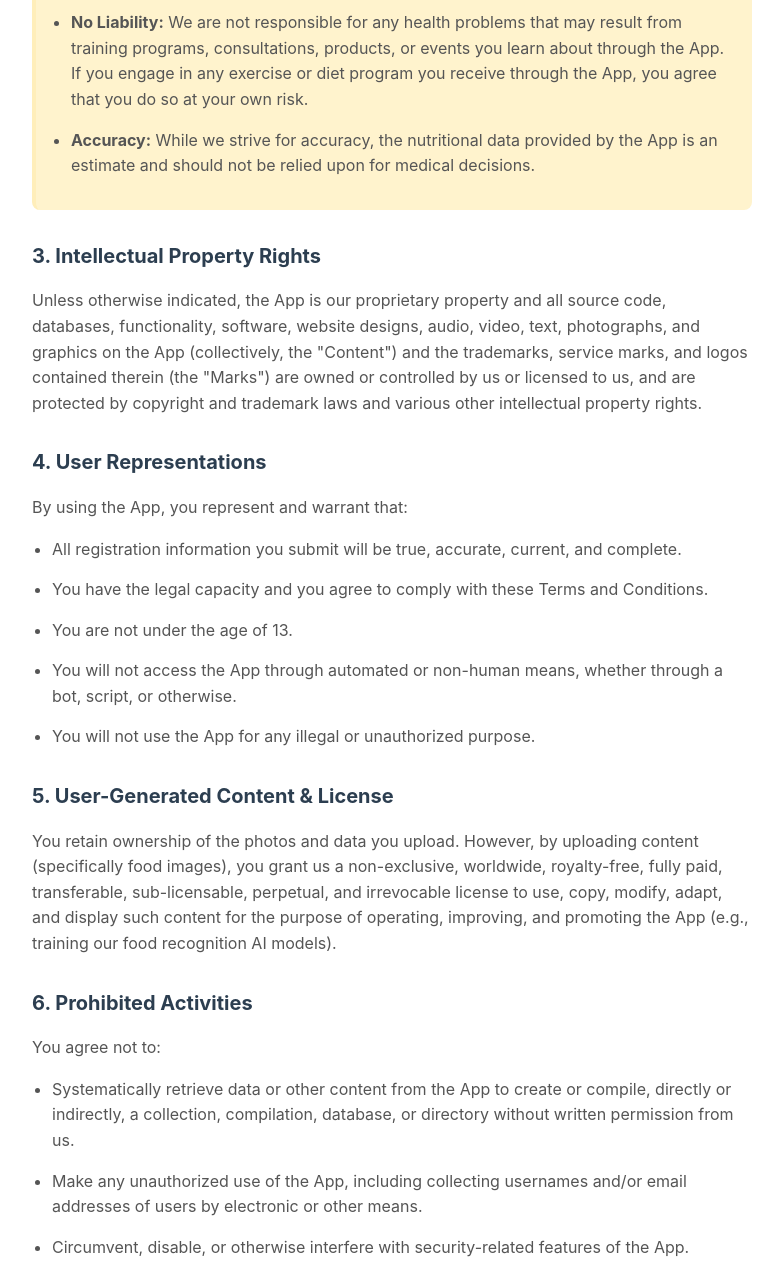
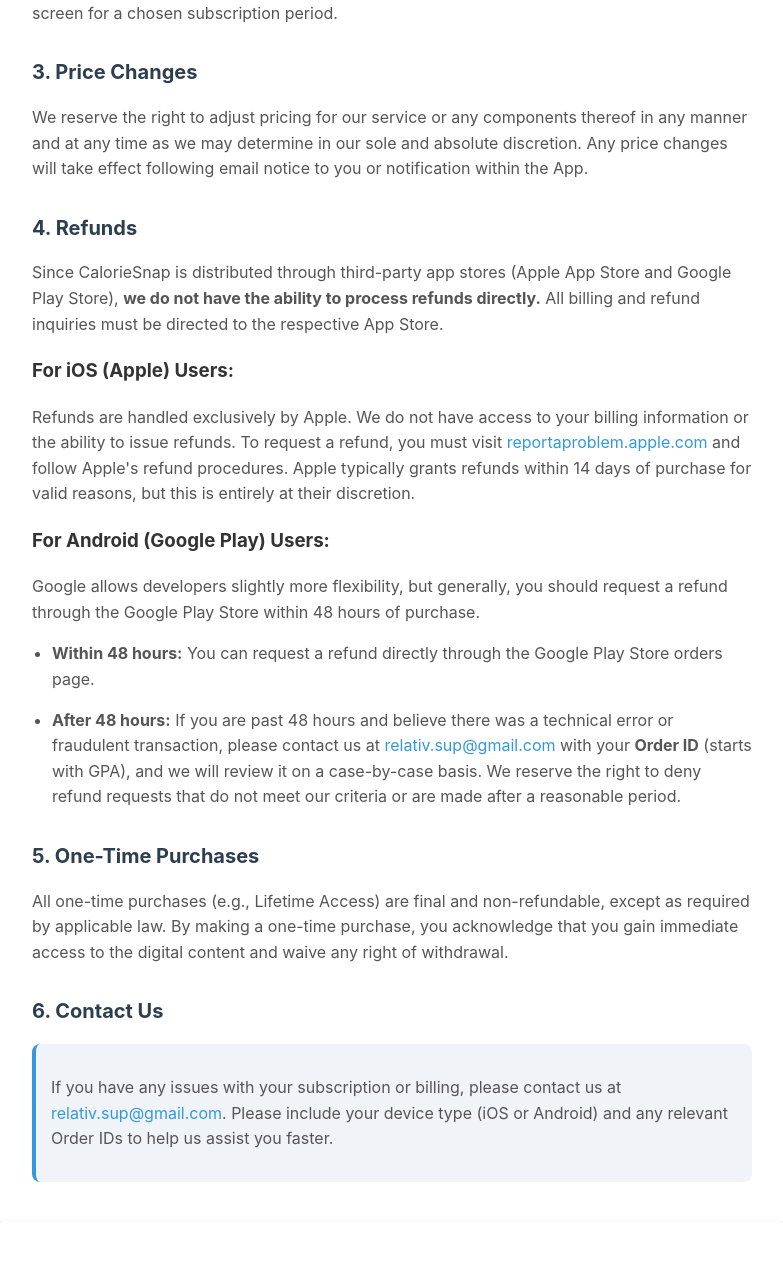
Before and after one commit to relativ-io/CalorieSnap-RefundPolicy, a plain HTML site: page index.html in a window 1280 px wide. Shown: the part 641-1913 px from the top of the page, without its empty margins (248-1031 px from the left). Drawn offline with Linux system fonts and the light colour scheme.

Commit message:
Update index.html

```diff
--- a/index.html
+++ b/index.html
@@ -3,7 +3,7 @@
 <head>
     <meta charset="UTF-8">
     <meta name="viewport" content="width=device-width, initial-scale=1.0">
-    <title>Terms and Conditions - CalorieSnap</title>
+    <title>Refund Policy - CalorieSnap</title>
     <style>
         body { font-family: -apple-system, BlinkMacSystemFont, "Segoe UI", Roboto, Helvetica, Arial, sans-serif; line-height: 1.6; color: #333; max-width: 800px; margin: 0 auto; padding: 20px; background-color: #f9f9f9; }
         .container { background: white; padding: 40px; border-radius: 12px; box-shadow: 0 2px 10px rgba(0,0,0,0.05); }
@@ -12,7 +12,6 @@
         p, li { color: #555; margin-bottom: 15px; }
         ul { padding-left: 20px; }
         .date { color: #888; font-size: 0.9rem; margin-bottom: 30px; display: block; }
-        .warning { background: #fff3cd; color: #856404; padding: 15px; border-radius: 8px; border-left: 4px solid #ffeeba; margin: 20px 0; }
         .contact { background: #f0f4f8; padding: 15px; border-radius: 8px; border-left: 4px solid #3498db; }
         a { color: #3498db; text-decoration: none; }
         a:hover { text-decoration: underline; }
@@ -20,70 +19,99 @@
 </head>
 <body>
     <div class="container">
-        <h1>Terms and Conditions</h1>
+        <h1>Refund Policy</h1>
         <span class="date">Last Updated: December 27, 2025</span>
 
-        <h2>1. Agreement to Terms</h2>
-        <p>By accessing or using CalorieSnap, operated by <strong>relativ</strong> ("Company", "we", "us", or "our"), you agree to be bound by these Terms and Conditions. If you disagree with any part of the terms, you may not access the App. These Terms apply to all visitors, users, and others who access or use the Service.</p>
-
-        <div class="warning">
-            <h2>2. Medical Disclaimer (CRITICAL)</h2>
-            <p><strong>CalorieSnap is not a medical device and does not provide medical advice.</strong> The contents of this App, such as text, graphics, images, and other material, are for informational and educational purposes only.</p>
-            <ul>
-                <li><strong>Consult a Doctor:</strong> Always seek the advice of your physician or other qualified health provider with any questions you may have regarding a medical condition or diet change.</li>
-                <li><strong>No Liability:</strong> We are not responsible for any health problems that may result from training programs, consultations, products, or events you learn about through the App. If you engage in any exercise or diet program you receive through the App, you agree that you do so at your own risk.</li>
-                <li><strong>Accuracy:</strong> While we strive for accuracy, the nutritional data provided by the App is an estimate and should not be relied upon for medical decisions.</li>
-            </ul>
-        </div>
-
-        <h2>3. Intellectual Property Rights</h2>
-        <p>Unless otherwise indicated, the App is our proprietary property and all source code, databases, functionality, software, website designs, audio, video, text, photographs, and graphics on the App (collectively, the "Content") and the trademarks, service marks, and logos contained therein (the "Marks") are owned or controlled by us or licensed to us, and are protected by copyright and trademark laws and various other intellectual property rights.</p>
-
-        <h2>4. User Representations</h2>
-        <p>By using the App, you represent and warrant that:</p>
+        <h2>1. Subscription Services</h2>
+        <p>CalorieSnap may offer subscription services (e.g., "Pro" or "Premium" features) on a monthly, annual, or lifetime basis.</p>
         <ul>
-            <li>All registration information you submit will be true, accurate, current, and complete.</li>
-            <li>You have the legal capacity and you agree to comply with these Terms and Conditions.</li>
-            <li>You are not under the age of 13.</li>
-            <li>You will not access the App through automated or non-human means, whether through a bot, script, or otherwise.</li>
-            <li>You will not use the App for any illegal or unauthorized purpose.</li>
+            <li><strong>Auto-Renewal:</strong> Subscriptions automatically renew unless auto-renew is turned off at least 24-hours before the end of the current period. Your account will be charged for renewal within 24-hours prior to the end of the current period.</li>
+            <li><strong>Management:</strong> You can manage and cancel your subscription at any time through your Apple App Store or Google Play Store account settings. Cancellation will take effect at the end of the current billing period, and you will retain access to the Premium features until that time.</li>
         </ul>
 
-        <h2>5. User-Generated Content & License</h2>
-        <p>You retain ownership of the photos and data you upload. However, by uploading content (specifically food images), you grant us a non-exclusive, worldwide, royalty-free, fully paid, transferable, sub-licensable, perpetual, and irrevocable license to use, copy, modify, adapt, and display such content for the purpose of operating, improving, and promoting the App (e.g., training our food recognition AI models).</p>
+        <h2>2. Free Trials</h2>
+        <p>We may offer a free trial subscription for service. Unless you cancel at least 24 hours before the end of the free trial, you will be automatically charged a price indicated on the payment screen for a chosen subscription period.</p>
 
-        <h2>6. Prohibited Activities</h2>
-        <p>You agree not to:</p>
+        <h2>3. Price Changes</h2>
+        <p>We reserve the right to adjust pricing for our service or any components thereof in any manner and at any time as we may determine in our sole and absolute discretion. Any price changes will take effect following email notice to you or notification within the App.</p>
+
+        <h2>4. Refunds</h2>
+        <p>Since CalorieSnap is distributed through third-party app stores (Apple App Store and Google Play Store), <strong>we do not have the ability to process refunds directly.</strong> All billing and refund inquiries must be directed to the respective App Store.</p>
+
+        <h3>For iOS (Apple) Users:</h3>
+        <p>Refunds are handled exclusively by Apple. We do not have access to your billing information or the ability to issue refunds. To request a refund, you must visit <a href="https://reportaproblem.apple.com" target="_blank">reportaproblem.apple.com</a> and follow Apple's refund procedures. Apple typically grants refunds within 14 days of purchase for valid reasons, but this is entirely at their discretion.</p>
+
+        <h3>For Android (Google Play) Users:</h3>
+        <p>Google allows developers slightly more flexibility, but generally, you should request a refund through the Google Play Store within 48 hours of purchase.</p>
         <ul>
-            <li>Systematically retrieve data or other content from the App to create or compile, directly or indirectly, a collection, compilation, database, or directory without written permission from us.</li>
-            <li>Make any unauthorized use of the App, including collecting usernames and/or email addresses of users by electronic or other means.</li>
-            <li>Circumvent, disable, or otherwise interfere with security-related features of the App.</li>
-            <li>Engage in unauthorized framing of or linking to the App.</li>
-            <li>Upload or transmit (or attempt to upload or to transmit) viruses, Trojan horses, or other material that interferes with any party’s uninterrupted use and enjoyment of the App.</li>
+            <li><strong>Within 48 hours:</strong> You can request a refund directly through the Google Play Store orders page.</li>
+            <li><strong>After 48 hours:</strong> If you are past 48 hours and believe there was a technical error or fraudulent transaction, please contact us at <a href="mailto:relativ.sup@gmail.com">relativ.sup@gmail.com</a> with your <strong>Order ID</strong> (starts with GPA), and we will review it on a case-by-case basis. We reserve the right to deny refund requests that do not meet our criteria or are made after a reasonable period.</li>
         </ul>
 
-        <h2>7. Termination</h2>
-        <p>We may terminate or suspend your account and bar access to the Service immediately, without prior notice or liability, under our sole discretion, for any reason whatsoever and without limitation, including but not limited to a breach of the Terms.</p>
+        <h2>5. One-Time Purchases</h2>
+        <p>All one-time purchases (e.g., Lifetime Access) are final and non-refundable, except as required by applicable law. By making a one-time purchase, you acknowledge that you gain immediate access to the digital content and waive any right of withdrawal.</p>
 
-        <h2>8. Indemnification</h2>
-        <p>You agree to defend, indemnify, and hold us harmless, including our subsidiaries, affiliates, and all of our respective officers, agents, partners, and employees, from and against any loss, damage, liability, claim, or demand, including reasonable attorneys’ fees and expenses, made by any third party due to or arising out of: (1) your use of the App; (2) breach of these Terms and Conditions; (3) any breach of your representations and warranties set forth in these Terms and Conditions; (4) your violation of the rights of a third party, including but not limited to intellectual property rights.</p>
+        <h2>6. Contact Us</h2>
+        <div class="contact">
+            <p>If you have any issues with your subscription or billing, please contact us at <a href="mailto:relativ.sup@gmail.com">relativ.sup@gmail.com</a>. Please include your device type (iOS or Android) and any relevant Order IDs to help us assist you faster.</p>
+        </div>
+    </div>
+</body><!DOCTYPE html>
+<html lang="en">
+<head>
+    <meta charset="UTF-8">
+    <meta name="viewport" content="width=device-width, initial-scale=1.0">
+    <title>Refund Policy - CalorieSnap</title>
+    <style>
+        body { font-family: -apple-system, BlinkMacSystemFont, "Segoe UI", Roboto, Helvetica, Arial, sans-serif; line-height: 1.6; color: #333; max-width: 800px; margin: 0 auto; padding: 20px; background-color: #f9f9f9; }
+        .container { background: white; padding: 40px; border-radius: 12px; box-shadow: 0 2px 10px rgba(0,0,0,0.05); }
+        h1 { color: #111; border-bottom: 2px solid #eee; padding-bottom: 10px; margin-bottom: 30px; }
+        h2 { color: #2c3e50; margin-top: 30px; font-size: 1.25rem; }
+        p, li { color: #555; margin-bottom: 15px; }
+        ul { padding-left: 20px; }
+        .date { color: #888; font-size: 0.9rem; margin-bottom: 30px; display: block; }
+        .contact { background: #f0f4f8; padding: 15px; border-radius: 8px; border-left: 4px solid #3498db; }
+        a { color: #3498db; text-decoration: none; }
+        a:hover { text-decoration: underline; }
+    </style>
+</head>
+<body>
+    <div class="container">
+        <h1>Refund Policy</h1>
+        <span class="date">Last Updated: December 27, 2025</span>
 
-        <h2>9. Limitation of Liability</h2>
-        <p>To the fullest extent permitted by law, in no event will <strong>relativ</strong>, its affiliates, or their licensors be liable for any indirect, consequential, exemplary, incidental, special, or punitive damages, including lost profit, lost revenue, loss of data, or other damages arising from your use of the App, even if we have been advised of the possibility of such damages.</p>
+        <h2>1. Subscription Services</h2>
+        <p>CalorieSnap may offer subscription services (e.g., "Pro" or "Premium" features) on a monthly, annual, or lifetime basis.</p>
+        <ul>
+            <li><strong>Auto-Renewal:</strong> Subscriptions automatically renew unless auto-renew is turned off at least 24-hours before the end of the current period. Your account will be charged for renewal within 24-hours prior to the end of the current period.</li>
+            <li><strong>Management:</strong> You can manage and cancel your subscription at any time through your Apple App Store or Google Play Store account settings. Cancellation will take effect at the end of the current billing period, and you will retain access to the Premium features until that time.</li>
+        </ul>
 
-        <h2>10. Governing Law and Dispute Resolution</h2>
-        <p>These Terms shall be governed and construed in accordance with the laws of <strong>India</strong>, without regard to its conflict of law provisions. Any dispute arising from or relating to the subject matter of this Agreement shall be finally settled by arbitration in India. The language of the arbitration shall be English.</p>
+        <h2>2. Free Trials</h2>
+        <p>We may offer a free trial subscription for service. Unless you cancel at least 24 hours before the end of the free trial, you will be automatically charged a price indicated on the payment screen for a chosen subscription period.</p>
 
-        <h2>11. Severability</h2>
-        <p>If any provision of these Terms is held to be unenforceable or invalid, such provision will be changed and interpreted to accomplish the objectives of such provision to the greatest extent possible under applicable law and the remaining provisions will continue in full force and effect.</p>
+        <h2>3. Price Changes</h2>
+        <p>We reserve the right to adjust pricing for our service or any components thereof in any manner and at any time as we may determine in our sole and absolute discretion. Any price changes will take effect following email notice to you or notification within the App.</p>
 
-        <h2>12. Changes to Terms</h2>
-        <p>We reserve the right, at our sole discretion, to modify or replace these Terms at any time. By continuing to access or use our Service after those revisions become effective, you agree to be bound by the revised terms.</p>
+        <h2>4. Refunds</h2>
+        <p>Since CalorieSnap is distributed through third-party app stores (Apple App Store and Google Play Store), <strong>we do not have the ability to process refunds directly.</strong> All billing and refund inquiries must be directed to the respective App Store.</p>
 
-        <h2>13. Contact Us</h2>
+        <h3>For iOS (Apple) Users:</h3>
+        <p>Refunds are handled exclusively by Apple. We do not have access to your billing information or the ability to issue refunds. To request a refund, you must visit <a href="https://reportaproblem.apple.com" target="_blank">reportaproblem.apple.com</a> and follow Apple's refund procedures. Apple typically grants refunds within 14 days of purchase for valid reasons, but this is entirely at their discretion.</p>
+
+        <h3>For Android (Google Play) Users:</h3>
+        <p>Google allows developers slightly more flexibility, but generally, you should request a refund through the Google Play Store within 48 hours of purchase.</p>
+        <ul>
+            <li><strong>Within 48 hours:</strong> You can request a refund directly through the Google Play Store orders page.</li>
+            <li><strong>After 48 hours:</strong> If you are past 48 hours and believe there was a technical error or fraudulent transaction, please contact us at <a href="mailto:relativ.sup@gmail.com">relativ.sup@gmail.com</a> with your <strong>Order ID</strong> (starts with GPA), and we will review it on a case-by-case basis. We reserve the right to deny refund requests that do not meet our criteria or are made after a reasonable period.</li>
+        </ul>
+
+        <h2>5. One-Time Purchases</h2>
+        <p>All one-time purchases (e.g., Lifetime Access) are final and non-refundable, except as required by applicable law. By making a one-time purchase, you acknowledge that you gain immediate access to the digital content and waive any right of withdrawal.</p>
+
+        <h2>6. Contact Us</h2>
         <div class="contact">
-            <p>If you have any questions about these Terms, please contact us at: <a href="mailto:relativ.sup@gmail.com">relativ.sup@gmail.com</a></p>
+            <p>If you have any issues with your subscription or billing, please contact us at <a href="mailto:relativ.sup@gmail.com">relativ.sup@gmail.com</a>. Please include your device type (iOS or Android) and any relevant Order IDs to help us assist you faster.</p>
         </div>
     </div>
 </body>
-</html>
```
